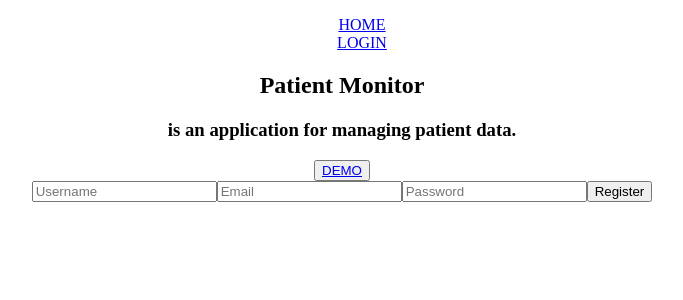
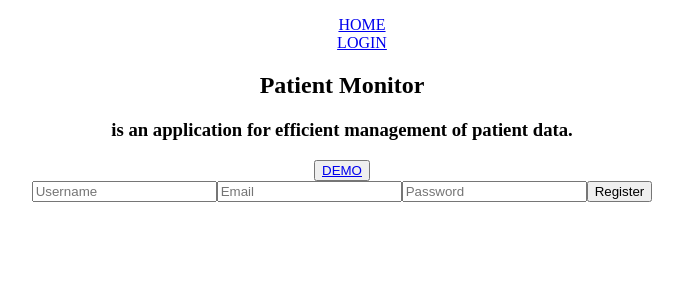
Before and after one commit to cyberpunk1971/patient-monitor-client, a React (Create React App) app: page / in a window 1280 px wide. Shown: the top 300 px of the page, without its empty margins (298-981 px from the left). Built offline with nearby package versions, Linux system fonts and the light colour scheme.

Commit message:
Added some text to intro blurb

```diff
--- a/src/components/Home.js
+++ b/src/components/Home.js
@@ -40,7 +40,7 @@ const Home = () => {
     return <>
         <div className="class= col-6 side_div_left">
             <h2>Patient Monitor</h2>
-            <h3>is an application for managing
+            <h3>is an application for efficient management of
                 patient data.</h3>
             <button><a href="dashboard.html">DEMO</a></button>
         </div>
```
